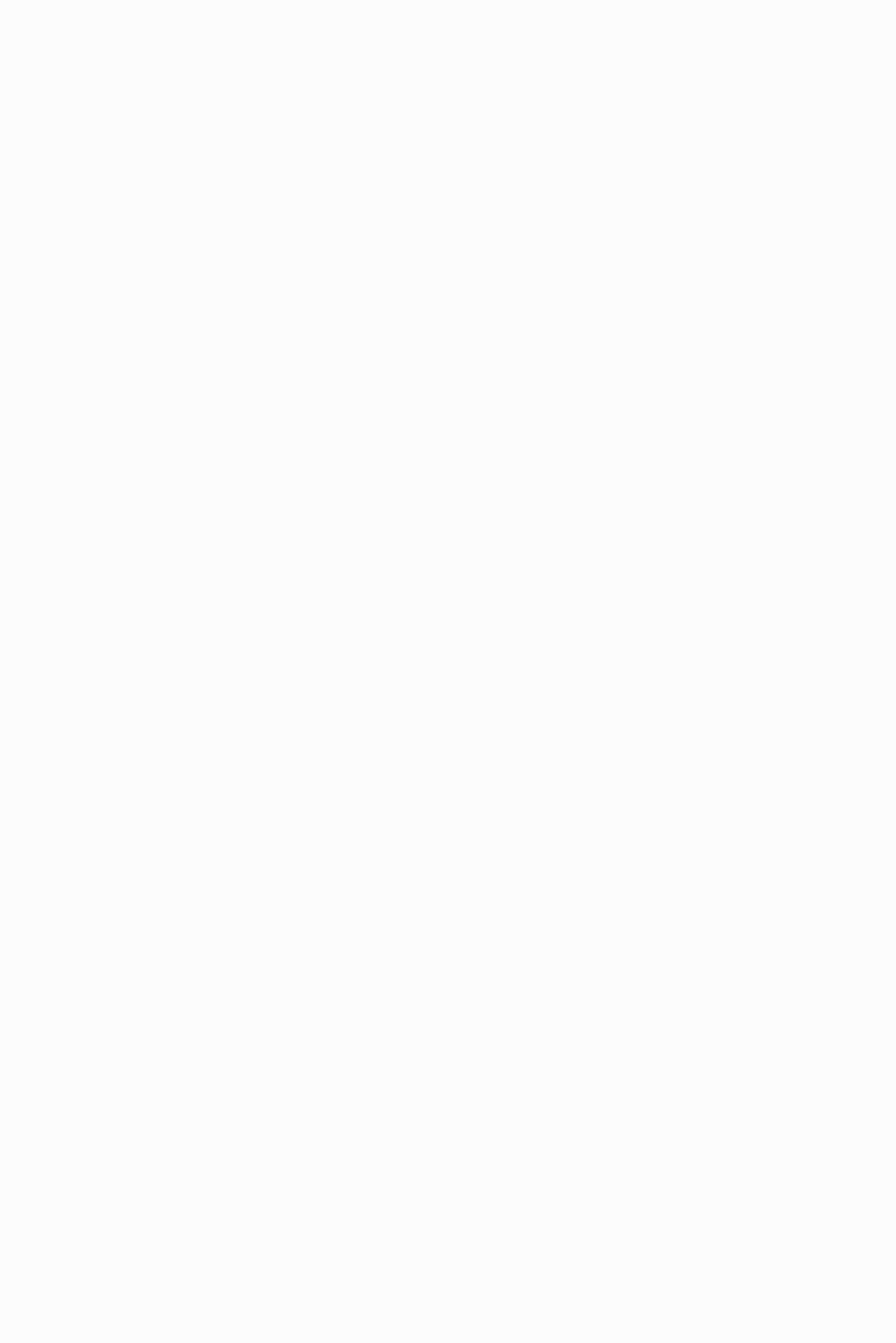
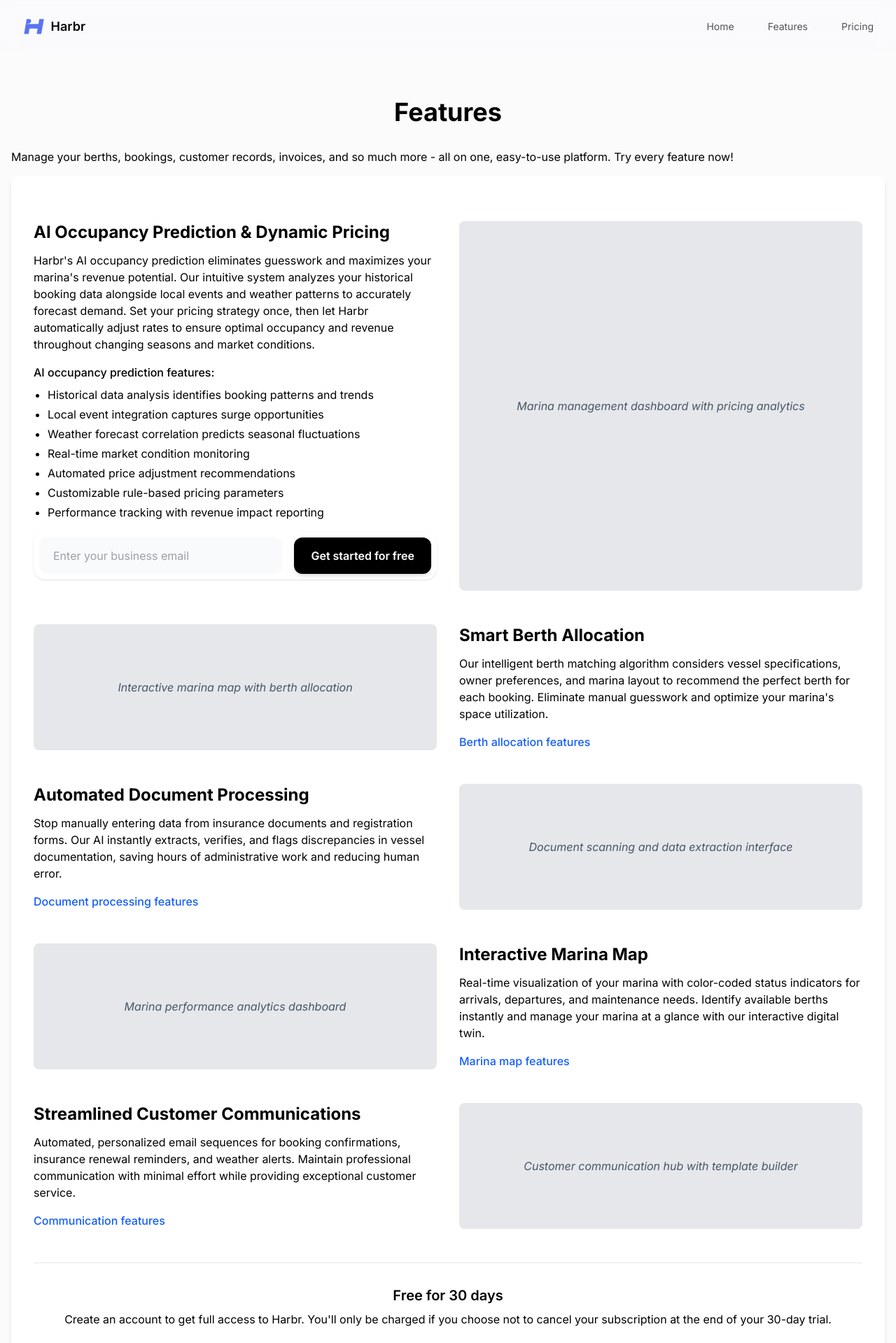
Before and after one commit to amilakelum/harbr-com, a React (Vite) app: page /features in a window 1280 px wide. Before the commit this address had no page. Shown: the top 1919 px of the page at 70% size. Before the commit the page ends 800 px from the top, so only its background shows below. Built offline with nearby package versions, Linux system fonts and the light colour scheme.

Commit message:
Add Features and Pricing pages with routing updates

```diff
--- a/src/App.jsx
+++ b/src/App.jsx
@@ -3,6 +3,8 @@ import { useEffect } from "react";
 import Layout from "./components/Layout";
 import Home from "./pages/Home";
 import Admin from "./pages/Admin";
+import Features from "./pages/Features";
+import Pricing from "./pages/Pricing";
 import TermsAndConditions from "./components/TermsAndConditions";
 import PrivacyPolicy from "./components/PrivacyPolicy";
 import Callout from "./components/Callout";
@@ -27,6 +29,8 @@ function RouteChangeTracker() {
     const getPageNameFromPath = (path) => {
       if (path === '/') return 'Home';
       if (path === '/admin') return 'Admin Dashboard';
+      if (path === '/features') return 'Features';
+      if (path === '/pricing') return 'Pricing';
       if (path === '/start') return 'Signup Form';
       if (path === '/terms') return 'Terms and Conditions';
       if (path === '/privacy') return 'Privacy Policy';
@@ -63,6 +67,8 @@ function App() {
       <Routes>
         <Route path="/" element={<Layout />}>
           <Route index element={<Home />} />
+          <Route path="features" element={<Features />} />
+          <Route path="pricing" element={<Pricing />} />
           <Route path="terms" element={<TermsAndConditions />} />
           <Route path="privacy" element={<PrivacyPolicy />} />
           <Route path="start" element={<StartForm />} />
--- a/src/components/Header.jsx
+++ b/src/components/Header.jsx
@@ -12,7 +12,9 @@ import { cn } from "../lib/utils";
 import { trackEvent } from "../lib/analytics";
 
 const navigation = [
-
+  { name: "Home", href: "/" },
+  { name: "Features", href: "/features" },
+  { name: "Pricing", href: "/pricing" },
 ];
 
 export default function Header() {
--- /dev/null
+++ b/src/pages/Features.jsx
@@ -0,0 +1,128 @@
+import { useEffect } from "react";
+
+export default function Features() {
+  useEffect(() => {
+    // Set the document title when the component mounts
+    document.title = "Features | Harbr";
+
+    return () => {
+      // Optional cleanup if needed
+    };
+  }, []);
+
+  return (
+    <div id="features" className="container mx-auto px-4 py-16">
+      <h1 className="text-4xl font-bold mb-8 text-center">Features</h1>
+      <p className="mb-4">
+            Manage your berths, bookings, customer records, invoices, and so much more - all on one, easy-to-use platform. Try every feature now!
+          </p>
+      <div className="bg-white rounded-lg shadow-md p-8">
+        <div className="text-lg text-center text-gray-600 mb-8">
+
+        </div>
+
+        <div className="grid md:grid-cols-2 gap-8 mb-12">
+          <div className="flex flex-col">
+            <h2 className="text-2xl font-bold mb-3">AI Occupancy Prediction & Dynamic Pricing</h2>
+            <p className="mb-4">
+              Harbr's AI occupancy prediction eliminates guesswork and maximizes your marina's revenue potential. Our intuitive system analyzes your historical booking data alongside local events and weather patterns to accurately forecast demand. Set your pricing strategy once, then let Harbr automatically adjust rates to ensure optimal occupancy and revenue throughout changing seasons and market conditions.
+            </p>
+            <div className="mb-4">
+              <p className="font-medium mb-2">AI occupancy prediction features:</p>
+              <ul className="list-disc pl-5 space-y-1">
+                <li>Historical data analysis identifies booking patterns and trends</li>
+                <li>Local event integration captures surge opportunities</li>
+                <li>Weather forecast correlation predicts seasonal fluctuations</li>
+                <li>Real-time market condition monitoring</li>
+                <li>Automated price adjustment recommendations</li>
+                <li>Customizable rule-based pricing parameters</li>
+                <li>Performance tracking with revenue impact reporting</li>
+              </ul>
+            </div>
+            <div className="bg-white p-2 rounded-2xl shadow-sm mb-4">
+              <form className="flex flex-col lg:flex-row gap-4">
+                <input
+                  type="email"
+                  placeholder="Enter your business email"
+                  required
+                  className="w-full flex-grow px-5 py-3.5 text-base rounded-xl border-0 bg-gray-50 text-black focus:outline-none focus:ring-0 h-[52px] text-[16px] placeholder-zinc-400"
+                />
+                <div className="w-full lg:w-auto">
+                  <button
+                    type="submit"
+                    className="w-full inline-flex items-center justify-center rounded-xl bg-black px-6 py-3.5 text-base font-semibold text-white shadow-md hover:bg-zinc-800 focus-visible:outline-2 focus-visible:outline-offset-2 focus-visible:outline-black transition-all duration-200 ease-in-out whitespace-nowrap h-[52px]"
+                  >
+                    Get started for free
+                  </button>
+                </div>
+              </form>
+            </div>
+          </div>
+          <div className="bg-gray-200 rounded-lg flex items-center justify-center">
+            <p className="text-gray-600 italic">Marina management dashboard with pricing analytics</p>
+          </div>
+        </div>
+
+        <div className="grid md:grid-cols-2 gap-8 mb-12">
+          <div className="bg-gray-200 rounded-lg flex items-center justify-center order-2 md:order-1">
+            <p className="text-gray-600 italic">Interactive marina map with berth allocation</p>
+          </div>
+          <div className="flex flex-col order-1 md:order-2">
+            <h2 className="text-2xl font-bold mb-3">Smart Berth Allocation</h2>
+            <p className="mb-4">
+              Our intelligent berth matching algorithm considers vessel specifications, owner preferences, and marina layout to recommend the perfect berth for each booking. Eliminate manual guesswork and optimize your marina's space utilization.
+            </p>
+            <a href="/features/berth-allocation" className="text-blue-600 hover:text-blue-800 font-medium">Berth allocation features</a>
+          </div>
+        </div>
+
+        <div className="grid md:grid-cols-2 gap-8 mb-12">
+          <div className="flex flex-col">
+            <h2 className="text-2xl font-bold mb-3">Automated Document Processing</h2>
+            <p className="mb-4">
+              Stop manually entering data from insurance documents and registration forms. Our AI instantly extracts, verifies, and flags discrepancies in vessel documentation, saving hours of administrative work and reducing human error.
+            </p>
+            <a href="/features/document-processing" className="text-blue-600 hover:text-blue-800 font-medium">Document processing features</a>
+          </div>
+          <div className="bg-gray-200 rounded-lg flex items-center justify-center">
+            <p className="text-gray-600 italic">Document scanning and data extraction interface</p>
+          </div>
+        </div>
+
+        <div className="grid md:grid-cols-2 gap-8 mb-12">
+          <div className="bg-gray-200 rounded-lg flex items-center justify-center order-2 md:order-1">
+            <p className="text-gray-600 italic">Marina performance analytics dashboard</p>
+          </div>
+          <div className="flex flex-col order-1 md:order-2">
+            <h2 className="text-2xl font-bold mb-3">Interactive Marina Map</h2>
+            <p className="mb-4">
+              Real-time visualization of your marina with color-coded status indicators for arrivals, departures, and maintenance needs. Identify available berths instantly and manage your marina at a glance with our interactive digital twin.
+            </p>
+            <a href="/features/marina-map" className="text-blue-600 hover:text-blue-800 font-medium">Marina map features</a>
+          </div>
+        </div>
+
+        <div className="grid md:grid-cols-2 gap-8 mb-12">
+          <div className="flex flex-col">
+            <h2 className="text-2xl font-bold mb-3">Streamlined Customer Communications</h2>
+            <p className="mb-4">
+              Automated, personalized email sequences for booking confirmations, insurance renewal reminders, and weather alerts. Maintain professional communication with minimal effort while providing exceptional customer service.
+            </p>
+            <a href="/features/communications" className="text-blue-600 hover:text-blue-800 font-medium">Communication features</a>
+          </div>
+          <div className="bg-gray-200 rounded-lg flex items-center justify-center">
+            <p className="text-gray-600 italic">Customer communication hub with template builder</p>
+          </div>
+        </div>
+
+        <div className="text-center mt-12 pt-8 border-t border-gray-200">
+          <h3 className="text-xl font-semibold mb-2">Free for 30 days</h3>
+          <p className="mb-4">Create an account to get full access to Harbr. You'll only be charged if you choose not to cancel your subscription at the end of your 30-day trial.</p>
+          <button type="button" className="bg-blue-600 hover:bg-blue-700 text-white font-bold py-2 px-6 rounded-lg mt-2">
+            Try Harbr for free
+          </button>
+        </div>
+      </div>
+    </div>
+  );
+}
--- /dev/null
+++ b/src/pages/Pricing.jsx
@@ -0,0 +1,23 @@
+import { useEffect } from "react";
+
+export default function Pricing() {
+  useEffect(() => {
+    // Set the document title when the component mounts
+    document.title = "Pricing | Harbr";
+
+    return () => {
+      // Optional cleanup if needed
+    };
+  }, []);
+
+  return (
+    <div id="pricing" className="container mx-auto px-4 py-16">
+      <h1 className="text-4xl font-bold mb-8 text-center">Pricing</h1>
+      <div className="bg-white rounded-lg shadow-md p-8">
+        <p className="text-lg text-center text-gray-600">
+          Our pricing details will go here.
+        </p>
+      </div>
+    </div>
+  );
+}
```
